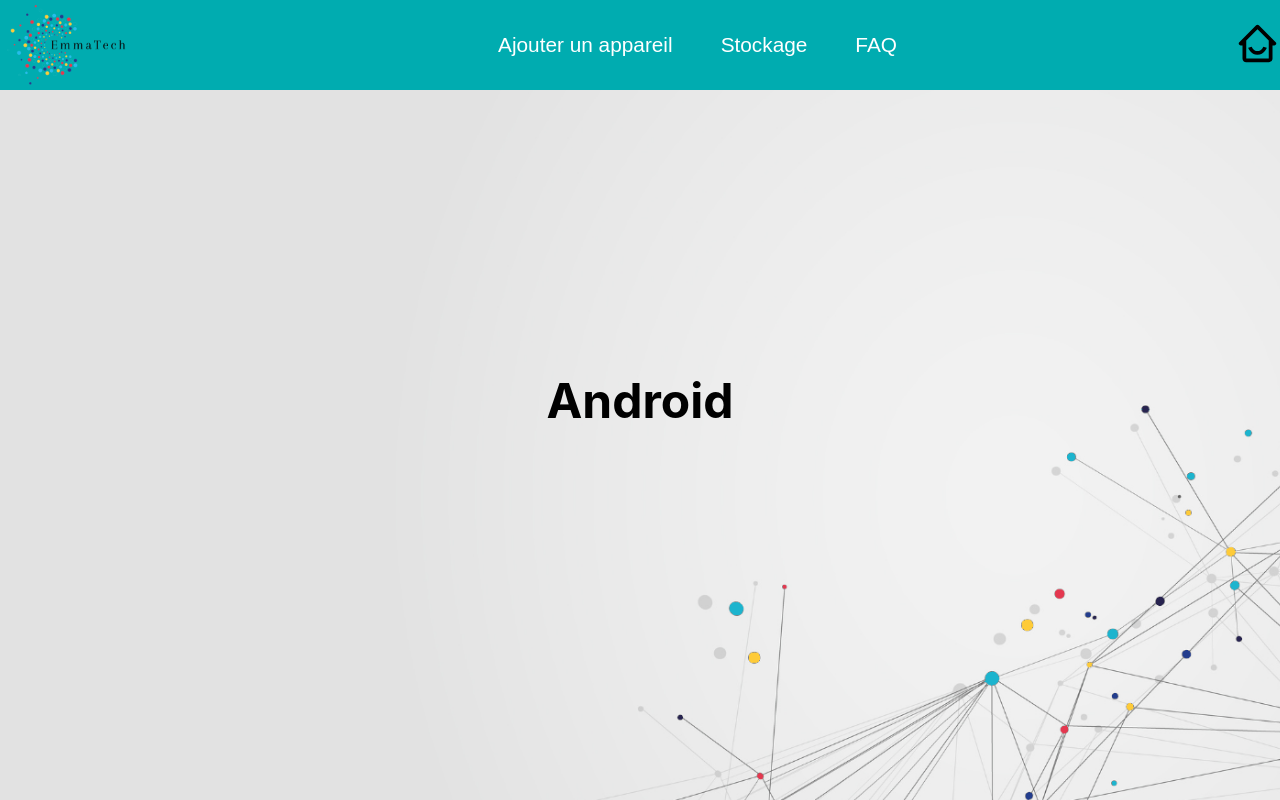
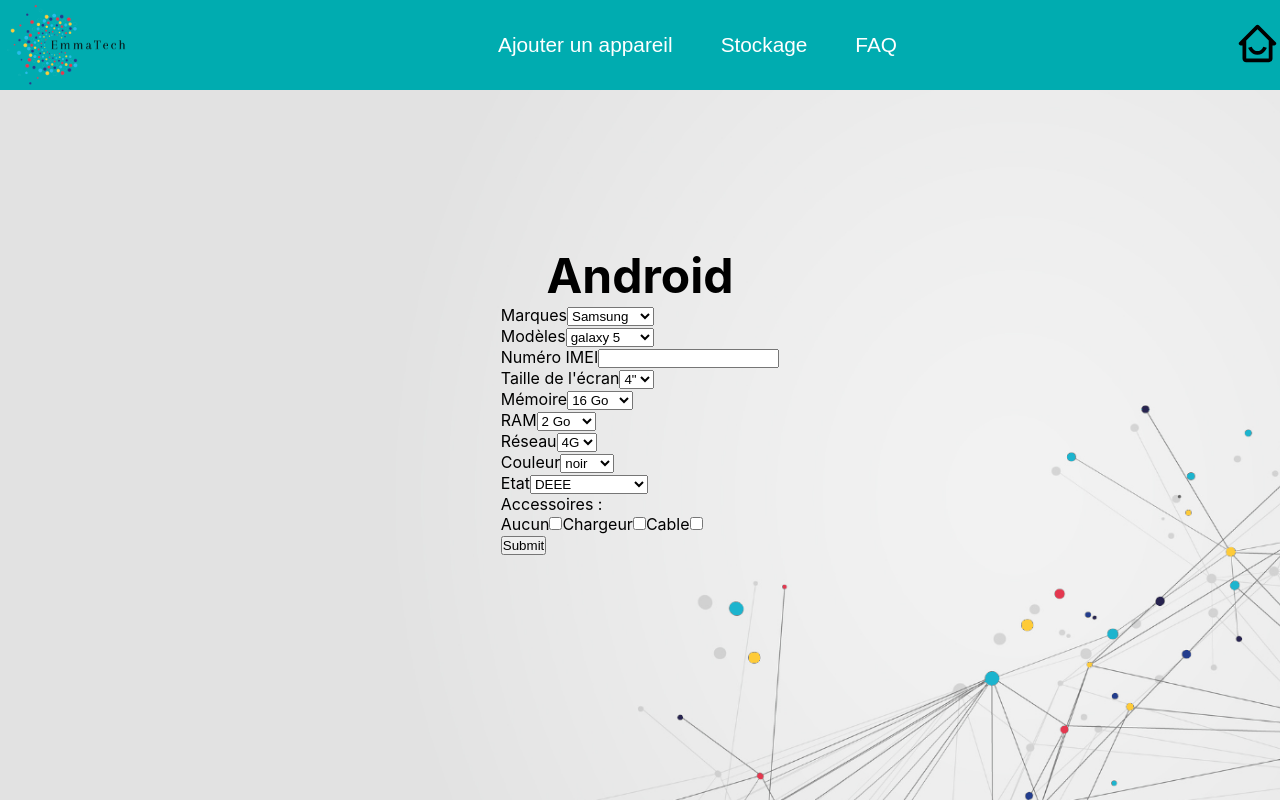
Before and after one commit to Elodie0530/EmmaTech, a React (Vite) app in the folder frontend/: page /android in a window 1280 px wide. Built offline with nearby package versions, Linux system fonts and the light colour scheme.

Commit message:
form android

```diff
--- a/frontend/src/pages/Android.jsx
+++ b/frontend/src/pages/Android.jsx
@@ -1,12 +1,173 @@
+import { useState } from "react";
 import Navbar from "../components/Navbar";
 import survey from "../styles/Survey.module.scss";
 
 export default function Android() {
+  const models = ["galaxy 5", "galaxy S21", "galaxy A54", "pixel 3", "g 11"];
+  const screens = ['4"', '5"', '6"', '7"', '8"', '9"'];
+  const memorys = ["16 Go", "32 Go", "64 Go", "128 Go", "256 Go"];
+  const rams = [
+    "2 Go",
+    "3 Go",
+    "4 Go",
+    "6 Go",
+    "8 Go",
+    "12 Go",
+    "16 Go",
+    "18 Go",
+  ];
+  const networks = ["4G", "5G"];
+  const colors = ["noir", "blanc", "gris", "bleu", "rose", "vert"];
+  const states = [
+    "DEEE",
+    "Réparable",
+    "Bloqué",
+    "Reconditionable",
+    "Reconditionné",
+  ];
+
+  const [imei, setImei] = useState("");
+  const filterInput = (event) => {
+    setImei(event.target.value.replace(/\D/, ""));
+  };
+
   return (
     <>
       <Navbar />
       <section className={survey.survey}>
         <h1>Android</h1>
+
+        <div>
+          <form action="#">
+            <label htmlFor="marques">Marques</label>
+            <select name="Marques" id="marques">
+              <option value="samsung">Samsung</option>
+              <option value="lg">Lg</option>
+              <option value="huawei">Huawei</option>
+              <option value="nokia">Nokia</option>
+              <option value="sony">Sony</option>
+              <option value="google">Google</option>
+              <option value="xiaomi">Xiaomi</option>
+              <option value="honor">Honor</option>
+              <option value="one plus">One plus</option>
+              <option value="motorola">Motorola</option>
+              <option value="blackberry">BlackBerry</option>
+            </select>
+
+            <div>
+              <label htmlFor="modèles">Modèles</label>
+              <select name="model" id="modèles">
+                {models.map((model) => (
+                  <option key={model} value={model}>
+                    {model}
+                  </option>
+                ))}
+              </select>
+            </div>
+
+            <label htmlFor="imei">Numéro IMEI</label>
+            <input
+              maxLength={13}
+              type="text"
+              id="imei"
+              onChange={filterInput}
+              value={imei}
+            />
+
+            <div>
+              <label htmlFor="screen">Taille de l'écran</label>
+              <select name="screen" id="screen">
+                {screens.map((screen) => (
+                  <option key={screen} value={screen}>
+                    {screen}
+                  </option>
+                ))}
+              </select>
+            </div>
+
+            <div>
+              <label htmlFor="memory">Mémoire</label>
+              <select name="memory" id="memory">
+                {memorys.map((memory) => (
+                  <option key={memory} value={memory}>
+                    {memory}
+                  </option>
+                ))}
+              </select>
+            </div>
+
+            <div>
+              <label htmlFor="ram">RAM</label>
+              <select name="ram" id="ram">
+                {rams.map((ram) => (
+                  <option key={ram} value={ram}>
+                    {ram}
+                  </option>
+                ))}
+              </select>
+            </div>
+
+            <div>
+              <label htmlFor="network">Réseau</label>
+              <select name="network" id="network">
+                {networks.map((network) => (
+                  <option key={network} value={network}>
+                    {network}
+                  </option>
+                ))}
+              </select>
+            </div>
+
+            <div>
+              <label htmlFor="color">Couleur</label>
+              <select name="color" id="color">
+                {colors.map((color) => (
+                  <option key={color} value={color}>
+                    {color}
+                  </option>
+                ))}
+              </select>
+            </div>
+
+            <div>
+              <label htmlFor="state">Etat</label>
+              <select name="state" id="state">
+                {states.map((state) => (
+                  <option key={state} value={state}>
+                    {state}
+                  </option>
+                ))}
+              </select>
+            </div>
+
+            <div>
+              <p>Accessoires :</p>
+              <label htmlFor="accessory">Aucun</label>
+              <input
+                type="checkbox"
+                value="accessory"
+                name="accessory"
+                id="accessory"
+              />
+              <label htmlFor="accessory">Chargeur</label>
+              <input
+                type="checkbox"
+                value="accessory"
+                name="accessory"
+                id="accessory"
+              />
+              <label htmlFor="accessory">Cable</label>
+              <input
+                type="checkbox"
+                value="accessory"
+                name="accessory"
+                id="accessory"
+              />
+            </div>
+
+            <input type="submit" value="Submit" />
+          </form>
+        </div>
       </section>
     </>
   );
```
